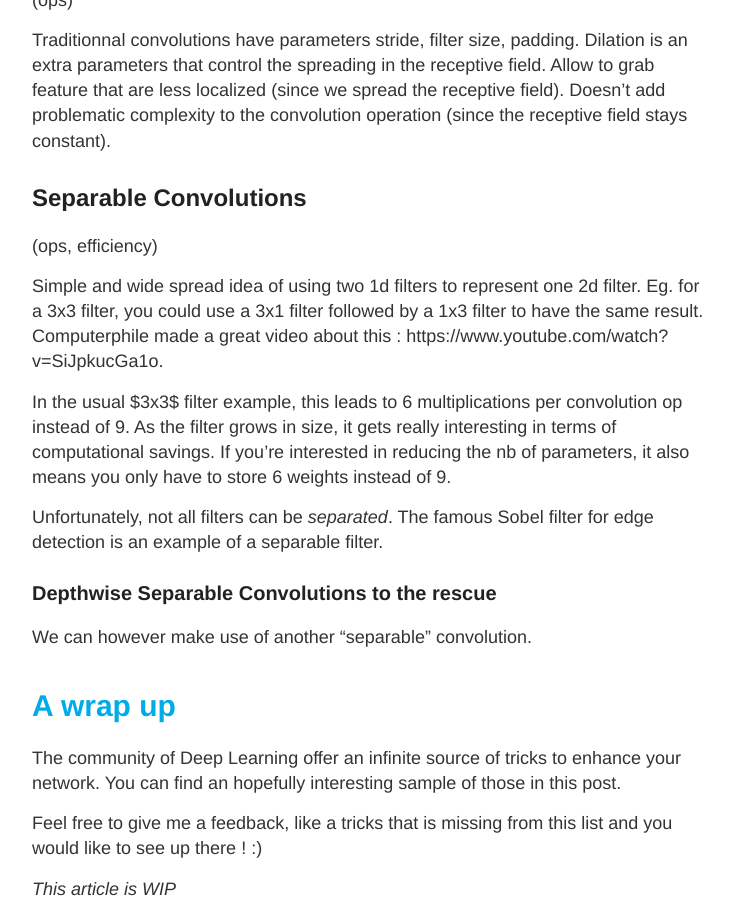
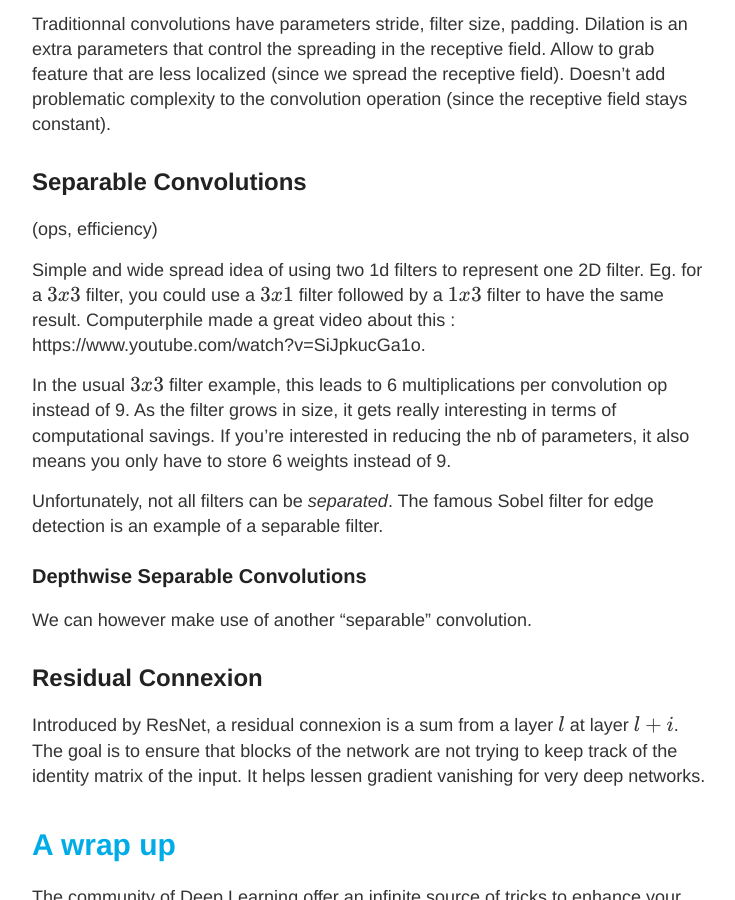
Before and after one commit to sebastienwood/sebastienwood.github.io, a Jekyll site: the page built from _posts/2019-4-13-AdvancedTricks.md, in a window 1280 px wide and 900 px high, scrolled down 1069 px. Shown: the whole window, without its empty margins (268-1003 px from the left). Built offline with Jekyll 4.4.1, drawn with Linux system fonts in a browser that asks for light colours; formulas are drawn with MathJax 3; a script that is not in the unit is left out; comment, search, counter and statistics services are not loaded; part of the change alters nothing that is shown; some of the changed text lies outside the part shown.

```diff
--- a/_includes/mathjax.html
+++ b/_includes/mathjax.html
@@ -1,4 +1,3 @@
-{% if page.mathjax %}
 <script type="text/x-mathjax-config">
   MathJax.Hub.Config({
     tex2jax: {
@@ -19,4 +18,3 @@
   src="https://vincenttam.github.io/javascripts/MathJaxLocal.js"
 >
 </script>
-{% endif %}
--- a/_layouts/post.html
+++ b/_layouts/post.html
@@ -1,6 +1,5 @@
 ---
 layout: default
-mathjax: true
 comments: true
 toc: true
 ---
--- a/_posts/2019-4-13-AdvancedTricks.md
+++ b/_posts/2019-4-13-AdvancedTricks.md
@@ -1,9 +1,7 @@
 ---
 layout: post
-title: Advanced tricks in Deep Learnings
+title: A compendium of tricks in Deep Learnings
 ---
-
-# What you wish you would've known
 
 Sometime you wish to had all the tricks for Deep Learnings summarized at one place. I hope to gather slowly but steadily them all in this post.
 
@@ -11,12 +9,14 @@ Sometime you wish to had all the tricks for Deep Learnings summarized at one pla
 
 Jekyll TOC in construction ¯\\_(ツ)_/¯
 
-# The Compendium of Network Tricks
+# The Compendium of Tricks
 
-## X-D convolutions
+## X-D Convolutions
 (ops)
 
 I assume the idea of 2D convolution is quite well known. It however is generalizable to any dimension superior or equal to 1. It means the filter is scaled to the XD convolution. 1D convolution can be used in the context of eg. time series. 3D convolution can be used for 3D space. You see where it goes.
+
+## Grouped Convolutions
 
 ## 1x1 Convolution
 (bottleneck)
@@ -31,15 +31,18 @@ Traditionnal convolutions have parameters stride, filter size, padding. Dilation
 ## Separable Convolutions
 (ops, efficiency)
 
-Simple and wide spread idea of using two 1d filters to represent one 2d filter. Eg. for a 3x3 filter, you could use a 3x1 filter followed by a 1x3 filter to have the same result. Computerphile made a great video about this : https://www.youtube.com/watch?v=SiJpkucGa1o.
+Simple and wide spread idea of using two 1d filters to represent one 2D filter. Eg. for a $3x3$ filter, you could use a $3x1$ filter followed by a $1x3$ filter to have the same result. Computerphile made a great video about this : https://www.youtube.com/watch?v=SiJpkucGa1o.
 
 In the usual $3x3$ filter example, this leads to 6 multiplications per convolution op instead of 9. As the filter grows in size, it gets really interesting in terms of computational savings. If you're interested in reducing the nb of parameters, it also means you only have to store 6 weights instead of 9.
 
 Unfortunately, not all filters can be *separated*. The famous Sobel filter for edge detection is an example of a separable filter.
 
-### Depthwise Separable Convolutions to the rescue
+### Depthwise Separable Convolutions
 
 We can however make use of another "separable" convolution.
+
+## Residual Connexion
+Introduced by ResNet, a residual connexion is a sum from a layer $l$ at layer $l+i$. The goal is to ensure that blocks of the network are not trying to keep track of the identity matrix of the input. It helps lessen gradient vanishing for very deep networks.
 
 # A wrap up
 
```
